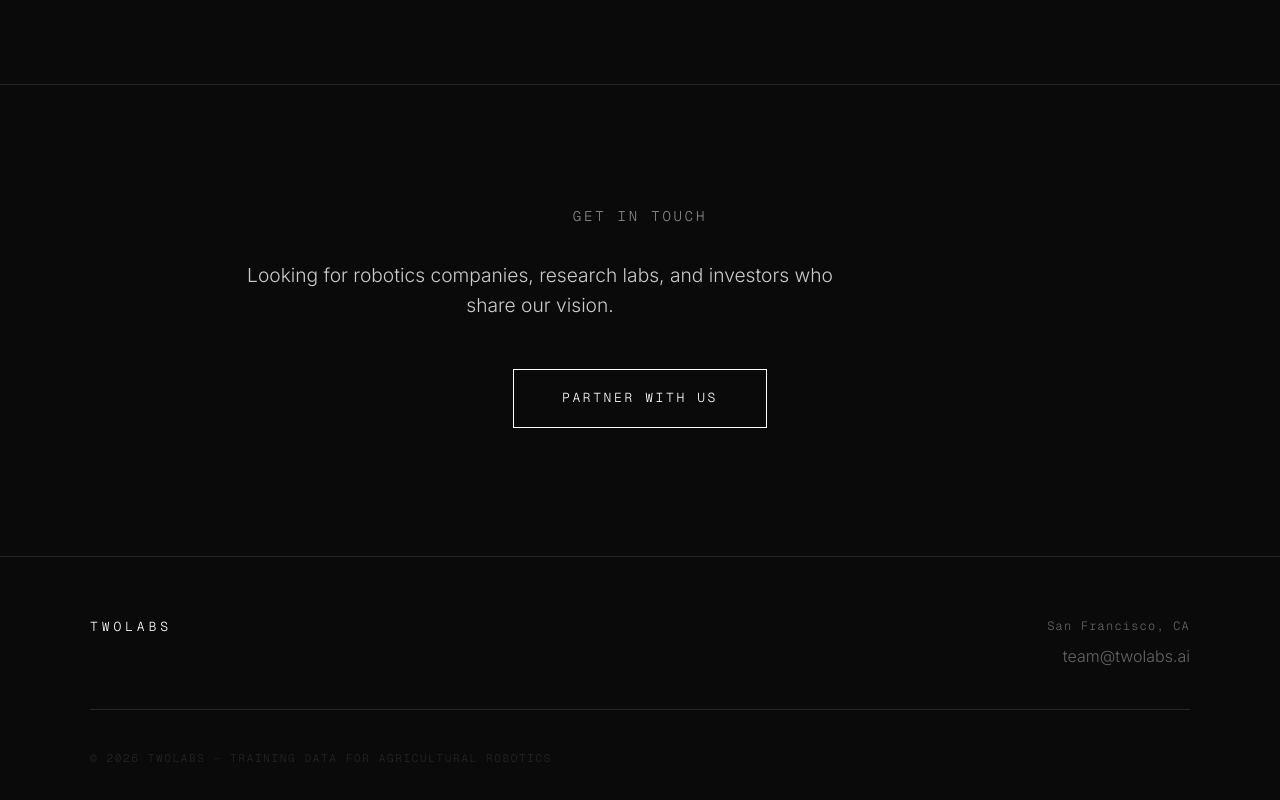
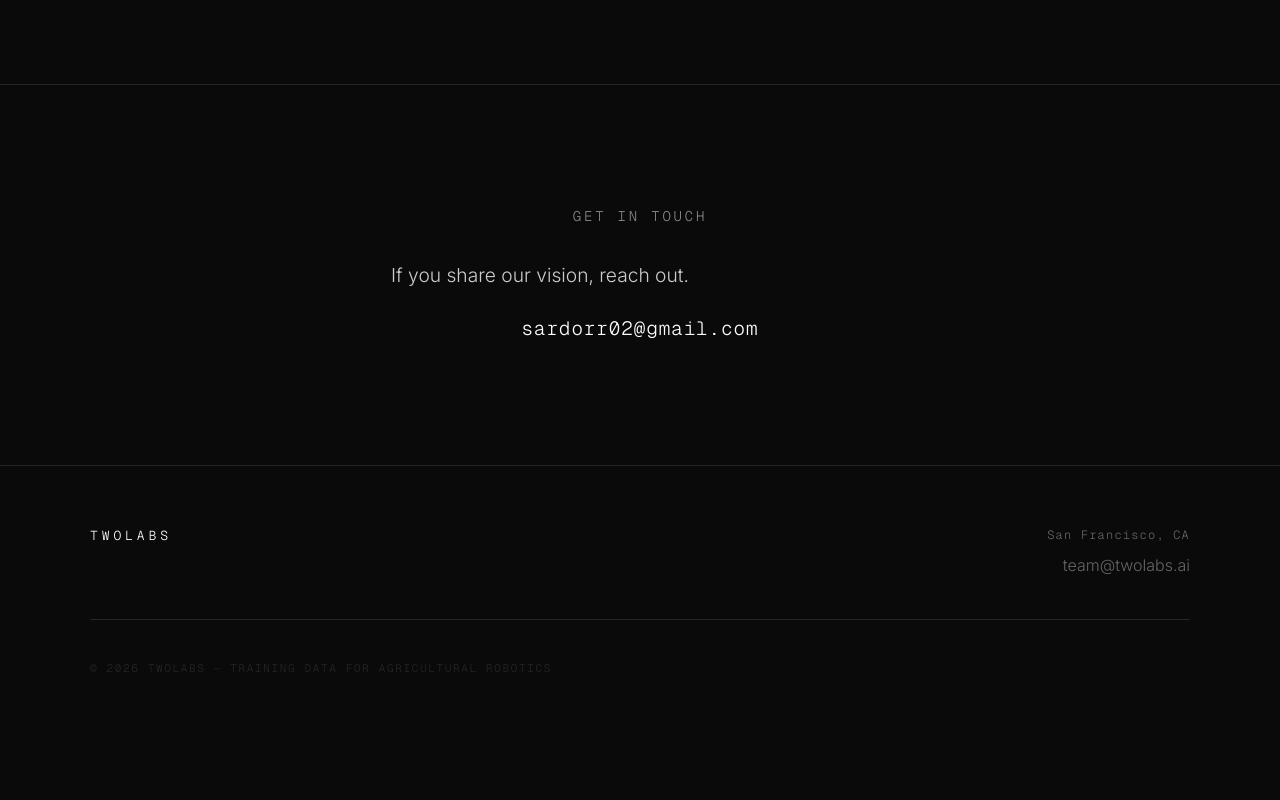
Before and after one commit to sardorr02/twolabs, a Next.js app: page / in a window 1280 px wide. Shown: the part 2565-3365 px from the top of the page. After the commit the page ends 3343 px from the top, so only its background shows below. Built offline with nearby package versions, Linux system fonts and the light colour scheme.

Commit message:
CTA: show email directly, new copy, sardorr02@gmail.com

```diff
--- a/app/globals.css
+++ b/app/globals.css
@@ -341,8 +341,15 @@ h3 {
   font-weight: 300;
   color: #cccccc;
   max-width: 600px;
-  margin-bottom: 48px;
+  margin-bottom: 24px;
   text-align: center;
+}
+
+.cta-email {
+  font-family: 'Geist Mono', monospace;
+  font-size: clamp(16px, 1.5vw, 20px);
+  color: var(--text);
+  letter-spacing: 0.05em;
 }
 
 .btn {
--- a/app/page.tsx
+++ b/app/page.tsx
@@ -1,7 +1,7 @@
 'use client';
 
 import { useEffect } from 'react';
-import { StatusBar, Hero, Section, ScalingCard, Button, Footer } from '@/components';
+import { StatusBar, Hero, Section, ScalingCard, Footer } from '@/components';
 import { SCALING_STATS, COPY, SITE } from '@/lib/constants';
 
 export default function Home() {
@@ -69,9 +69,7 @@ export default function Home() {
       {/* CTA */}
       <Section id="contact" label="GET IN TOUCH" className="cta-section">
         <p className="cta-text reveal reveal-delay-1">{COPY.cta}</p>
-        <Button href={`mailto:${SITE.email}`} className="reveal reveal-delay-2">
-          Partner With Us
-        </Button>
+        <p className="cta-email reveal reveal-delay-2">{SITE.email}</p>
       </Section>
 
       <Footer />
--- a/lib/constants.ts
+++ b/lib/constants.ts
@@ -2,7 +2,7 @@ export const SITE = {
   name: 'TWOLABS',
   tagline: 'Training Data for Agricultural Robotics',
   description: 'We capture what robots need to learn.',
-  email: 'team@twolabs.ai',
+  email: 'sardorr02@gmail.com',
   location: 'San Francisco, CA',
 };
 
@@ -34,5 +34,5 @@ export const COPY = {
     "We put wearable cameras on farm workers in Central Asia and India, capture POV footage of real labor, label it, and sell it to robotics companies.",
   ],
   vision: 'The infrastructure layer for physical AI in agriculture.',
-  cta: 'Looking for robotics companies, research labs, and investors who share our vision.',
+  cta: 'If you share our vision, reach out.',
 };
```
